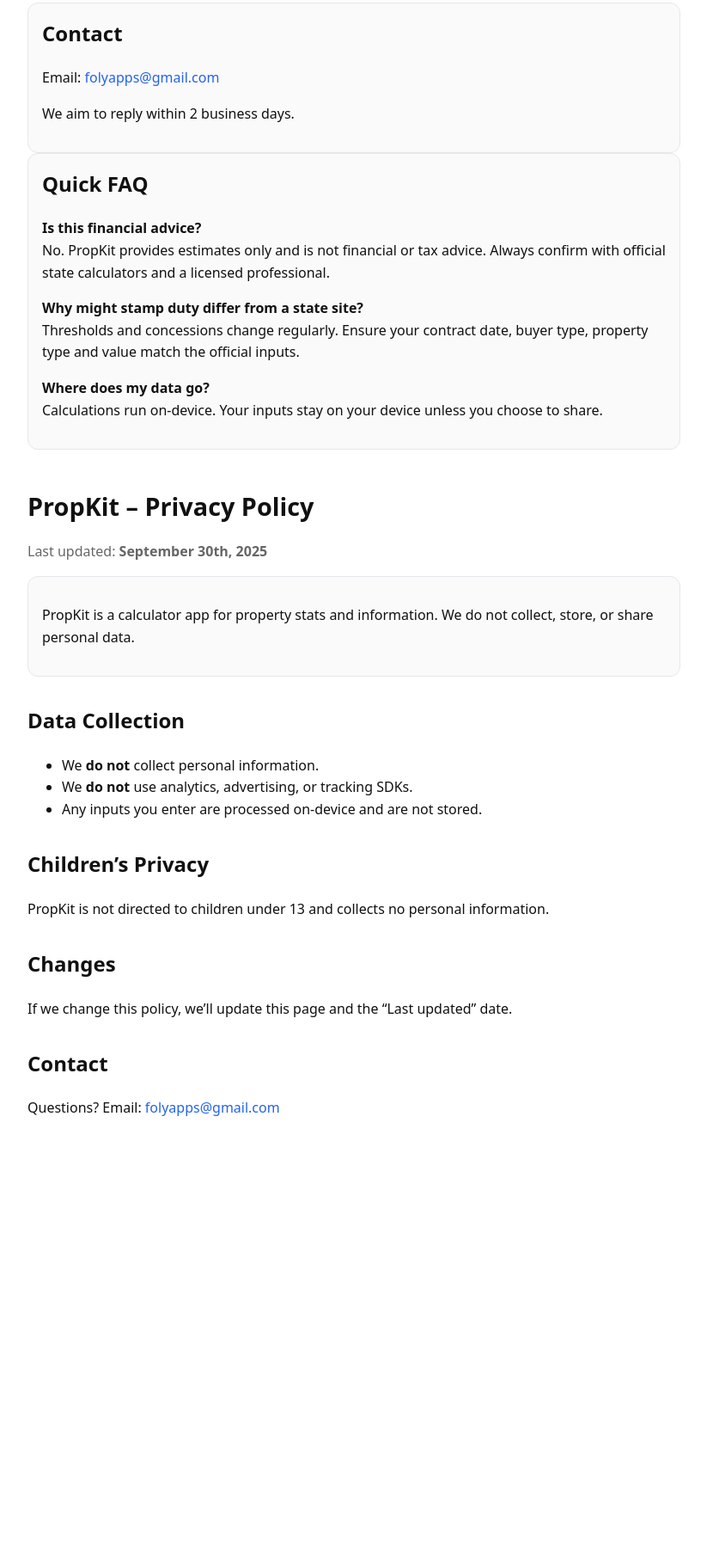
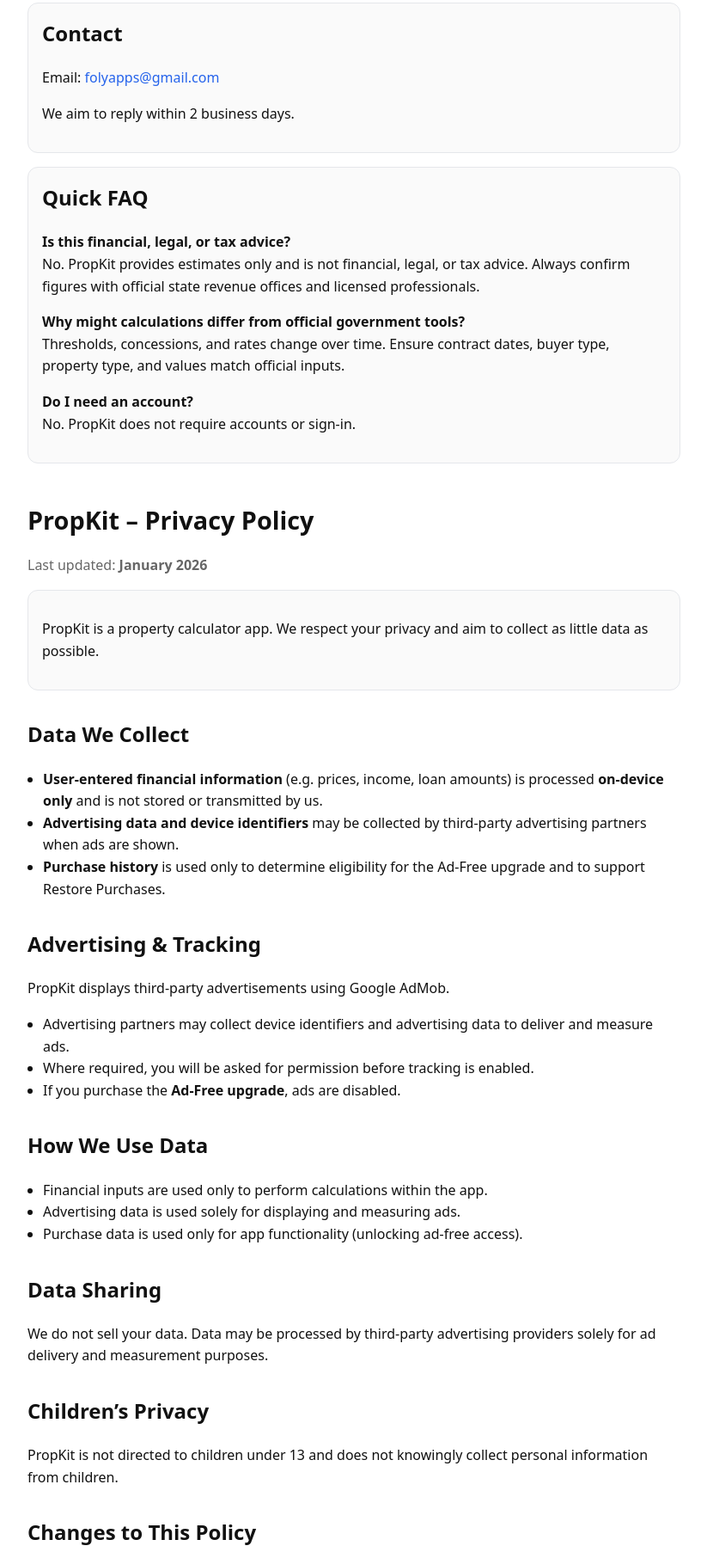
Before and after one commit to a-folino/propkit-web, a plain HTML site: page index.html in a window 1280 px wide. Shown: the part 141-1946 px from the top of the page at 86% size, without its empty margins (228-1051 px from the left). Before the commit the page ends 1483 px from the top, so only its background shows below. Drawn offline with Linux system fonts and the light colour scheme.

Commit message:
Refactor HTML structure and update privacy policy

```diff
--- a/index.html
+++ b/index.html
@@ -5,19 +5,33 @@
   <meta name="viewport" content="width=device-width,initial-scale=1" />
   <title>PropKit – Support & Privacy</title>
   <style>
-    body { font-family: system-ui, -apple-system, Segoe UI, Roboto, Inter, sans-serif;
-           max-width: 760px; margin: 40px auto; padding: 0 16px; line-height: 1.6; color: #111; }
+    body {
+      font-family: system-ui, -apple-system, Segoe UI, Roboto, Inter, sans-serif;
+      max-width: 760px;
+      margin: 40px auto;
+      padding: 0 16px;
+      line-height: 1.6;
+      color: #111;
+    }
     h1 { font-size: 1.8rem; margin-bottom: .25rem; }
     h2 { margin-top: 2rem; }
     .muted { color:#666 }
-    a { color:#2563eb; text-decoration: none } a:hover { text-decoration: underline }
-    .card { background:#fafafa; border:1px solid #e5e7eb; border-radius:12px; padding:16px; }
+    a { color:#2563eb; text-decoration: none }
+    a:hover { text-decoration: underline }
+    .card {
+      background:#fafafa;
+      border:1px solid #e5e7eb;
+      border-radius:12px;
+      padding:16px;
+      margin-top: 16px;
+    }
     .space { height: 24px; }
+    ul { padding-left: 18px; }
   </style>
 </head>
 <body>
 
-  <!-- Support (top) -->
+  <!-- SUPPORT -->
   <h1>PropKit – Support</h1>
   <p class="muted">Get help, report an issue, or request a feature.</p>
 
@@ -29,40 +43,74 @@
 
   <div class="card">
     <h2 style="margin-top:0">Quick FAQ</h2>
-    <p><strong>Is this financial advice?</strong><br />
-      No. PropKit provides estimates only and is not financial or tax advice. Always confirm with official state calculators and a licensed professional.</p>
 
-    <p><strong>Why might stamp duty differ from a state site?</strong><br />
-      Thresholds and concessions change regularly. Ensure your contract date, buyer type, property type and value match the official inputs.</p>
+    <p><strong>Is this financial, legal, or tax advice?</strong><br />
+      No. PropKit provides estimates only and is not financial, legal, or tax advice. Always confirm figures with official state revenue offices and licensed professionals.</p>
 
-    <p><strong>Where does my data go?</strong><br />
-      Calculations run on-device. Your inputs stay on your device unless you choose to share.</p>
+    <p><strong>Why might calculations differ from official government tools?</strong><br />
+      Thresholds, concessions, and rates change over time. Ensure contract dates, buyer type, property type, and values match official inputs.</p>
+
+    <p><strong>Do I need an account?</strong><br />
+      No. PropKit does not require accounts or sign-in.</p>
   </div>
 
   <div class="space" id="privacy"></div>
 
-  <!-- Privacy Policy (below) -->
+  <!-- PRIVACY -->
   <h1>PropKit – Privacy Policy</h1>
-  <p class="muted">Last updated: <strong>September 30th, 2025</strong></p>
+  <p class="muted">Last updated: <strong>January 2026</strong></p>
 
   <div class="card">
-    <p>PropKit is a calculator app for property stats and information. We do not collect, store, or share personal data.</p>
+    <p>
+      PropKit is a property calculator app. We respect your privacy and aim to collect as little data as possible.
+    </p>
   </div>
 
-  <h2>Data Collection</h2>
+  <h2>Data We Collect</h2>
   <ul>
-    <li>We <strong>do not</strong> collect personal information.</li>
-    <li>We <strong>do not</strong> use analytics, advertising, or tracking SDKs.</li>
-    <li>Any inputs you enter are processed on-device and are not stored.</li>
+    <li><strong>User-entered financial information</strong> (e.g. prices, income, loan amounts) is processed <strong>on-device only</strong> and is not stored or transmitted by us.</li>
+    <li><strong>Advertising data and device identifiers</strong> may be collected by third-party advertising partners when ads are shown.</li>
+    <li><strong>Purchase history</strong> is used only to determine eligibility for the Ad-Free upgrade and to support Restore Purchases.</li>
   </ul>
 
+  <h2>Advertising & Tracking</h2>
+  <p>
+    PropKit displays third-party advertisements using Google AdMob.
+  </p>
+  <ul>
+    <li>Advertising partners may collect device identifiers and advertising data to deliver and measure ads.</li>
+    <li>Where required, you will be asked for permission before tracking is enabled.</li>
+    <li>If you purchase the <strong>Ad-Free upgrade</strong>, ads are disabled.</li>
+  </ul>
+
+  <h2>How We Use Data</h2>
+  <ul>
+    <li>Financial inputs are used only to perform calculations within the app.</li>
+    <li>Advertising data is used solely for displaying and measuring ads.</li>
+    <li>Purchase data is used only for app functionality (unlocking ad-free access).</li>
+  </ul>
+
+  <h2>Data Sharing</h2>
+  <p>
+    We do not sell your data. Data may be processed by third-party advertising providers solely for ad delivery and measurement purposes.
+  </p>
+
   <h2>Children’s Privacy</h2>
-  <p>PropKit is not directed to children under 13 and collects no personal information.</p>
+  <p>
+    PropKit is not directed to children under 13 and does not knowingly collect personal information from children.
+  </p>
 
-  <h2>Changes</h2>
-  <p>If we change this policy, we’ll update this page and the “Last updated” date.</p>
+  <h2>Changes to This Policy</h2>
+  <p>
+    If we update this policy, we will revise the “Last updated” date on this page.
+  </p>
 
   <h2 id="support">Contact</h2>
-  <p>Questions? Email: <a href="mailto:folyapps@gmail.com">folyapps@gmail.com</a></p>
+  <p>
+    If you have any questions about privacy or support, contact:
+    <br />
+    <a href="mailto:folyapps@gmail.com">folyapps@gmail.com</a>
+  </p>
+
 </body>
 </html>
```
